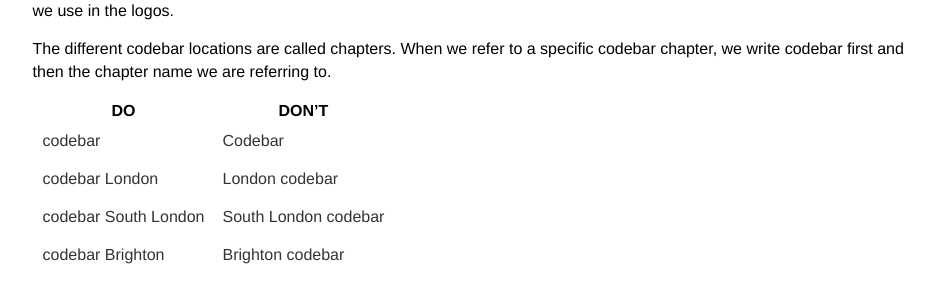
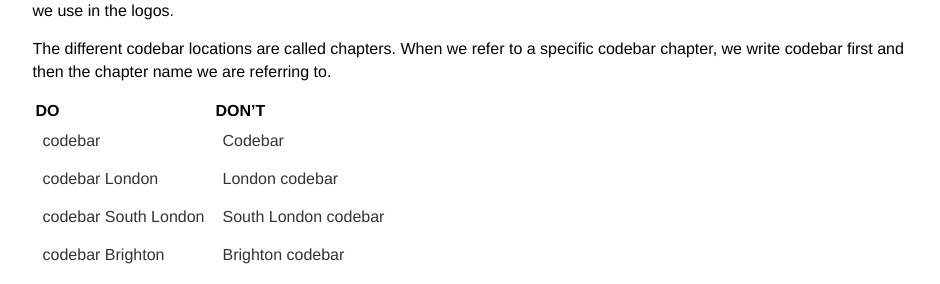
Before and after one commit to codebar/manual, a Jekyll site: the page built from _posts/2015-05-05-codebar-brandbook.md, in a window 1280 px wide. Shown: the part 1049-1333 px from the top of the page, without its empty margins (163-1103 px from the left). Built offline with Jekyll 4.4.1, drawn with Linux system fonts in a browser that asks for light colours; Markdown is read by kramdown in place of the engine named in the settings.

```diff
--- a/_posts/2015-05-05-codebar-brandbook.md
+++ b/_posts/2015-05-05-codebar-brandbook.md
@@ -39,12 +39,13 @@ When we refer to codebar in writing we use the short verison - codebar - as oppo
 
 The different codebar locations are called chapters. When we refer to a specific  codebar chapter, we write codebar first and then the chapter name we are referring to.
 
+
 | DO  | DON'T |
-| ------------- | ------------- |
-| codebar  | Codebar  |
-| codebar London  | London codebar  |
-| codebar South London  | South London codebar  |
-| codebar Brighton  | Brighton codebar  |
-| codebar Birmingham  | Birmingham codebar  |
-| codebar Cambridge  | Cambridge codebar  |
-| codebar Manchester  | Manchester codebar  |
+| :------------- | :------------- |
+|codebar  |Codebar  |
+|codebar London  |London codebar  |
+|codebar South London  |South London codebar  |
+|codebar Brighton  |Brighton codebar  |
+|codebar Birmingham  |Birmingham codebar  |
+|codebar Cambridge  |Cambridge codebar  |
+|codebar Manchester  |Manchester codebar  |
```
